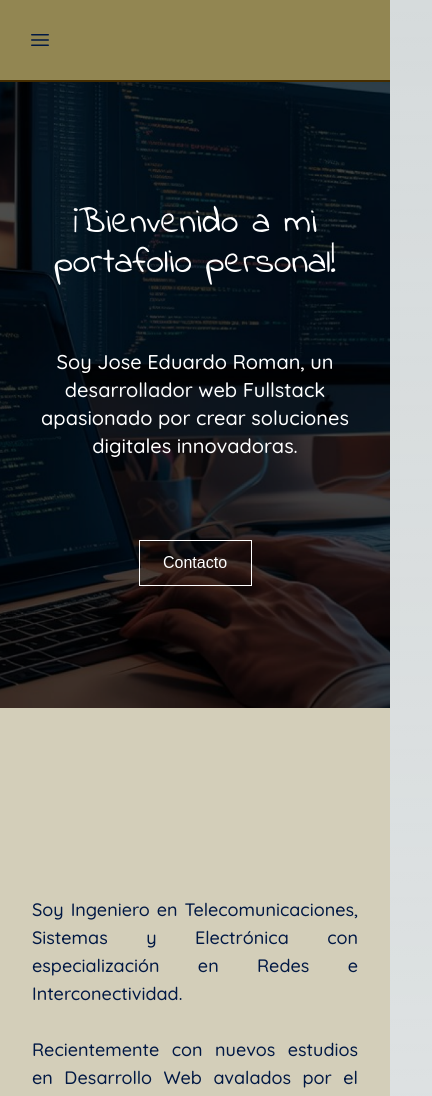
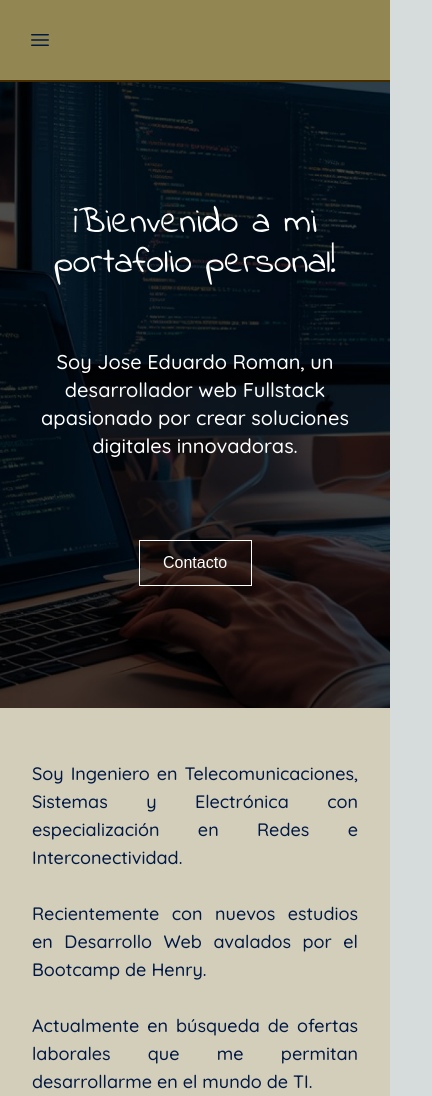
Before and after one commit to jeromanp/my-portfolio, a Next.js app: page / in a window 390 px wide. Shown: the top 1096 px of the page, 432 px wide, since content can reach past the window. Built offline with nearby package versions, Linux system fonts and the light colour scheme.

Commit message:
fix responsive mobile

```diff
--- a/src/components/About.jsx
+++ b/src/components/About.jsx
@@ -12,9 +12,6 @@ export default function About() {
         <div className="mx-auto h-auto self-stretch relative max-w-full text-left text-base text-blue font-text-small-link flex flex-col lg:flex-row">
           <div className="bg-custom-oro_3 w-full flex flex-col items-start justify-start py-2 lg:py-10 px-16 box-border max-w-full h-full mq800:gap-[40px] mq800:pl-8 mq800:pr-8 mq800:box-border mq450:gap-[5px]">
             <div className="self-stretch flex flex-row flex-wrap items-start justify-start gap-[80px] max-w-full mq800:gap-[40px] mq450:gap-[20px]">
-              <div className="flex-1 flex flex-col items-start justify-start gap-[16px] min-w-[400px]">
-                <div className="self-stretch h-[116px] relative text-29xl font-h3 inline-block shrink-0 mq800:text-19xl mq450:text-10xl" />
-              </div>
               <div className="flex-1 flex flex-col items-start justify-start py-6 px-0 box-border gap-[24px] min-w-[400px] max-w-full text-lg font-paragraph mq800:min-w-full">
                 <div
                   ref={inViewRef}
```
